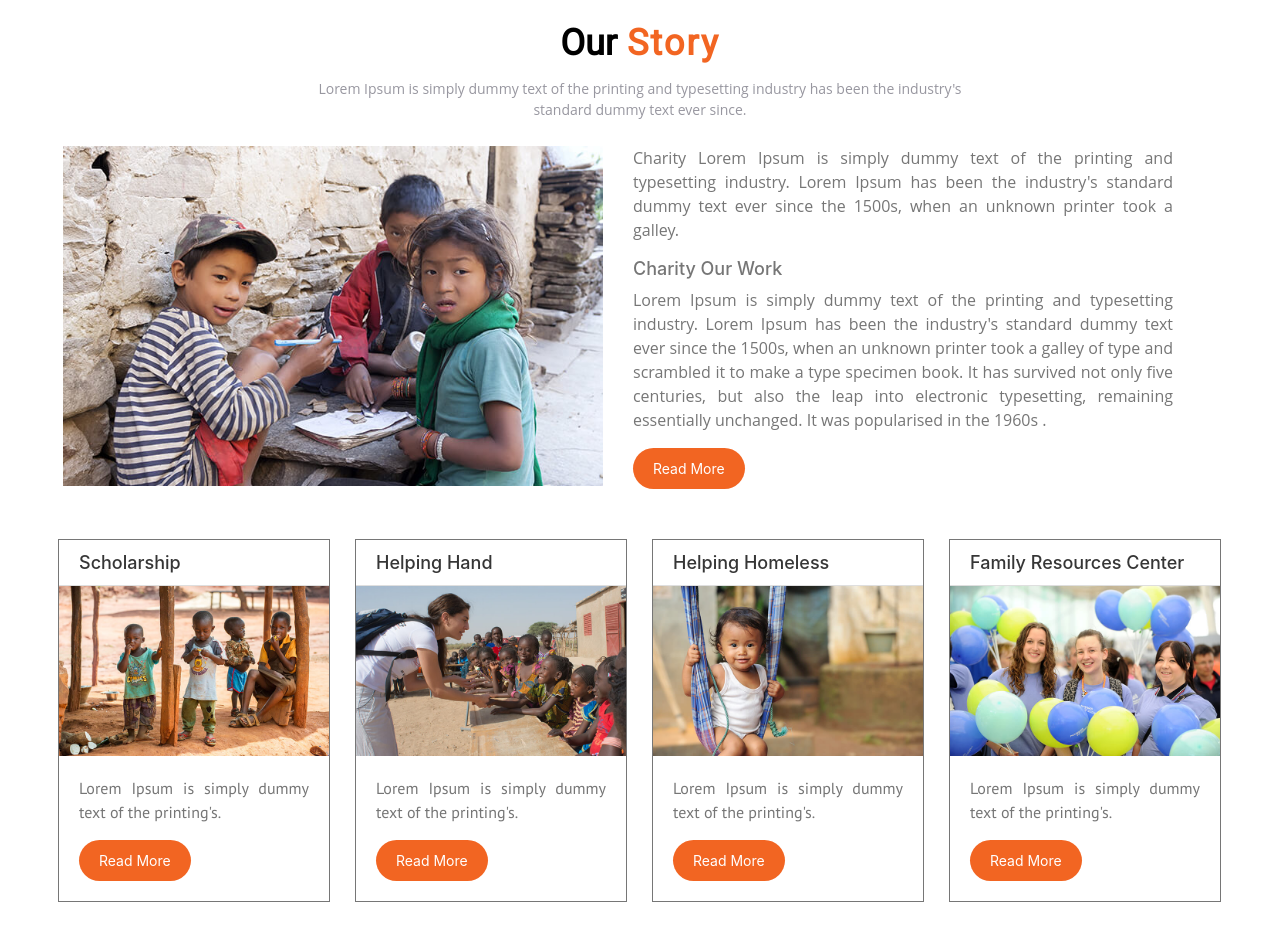
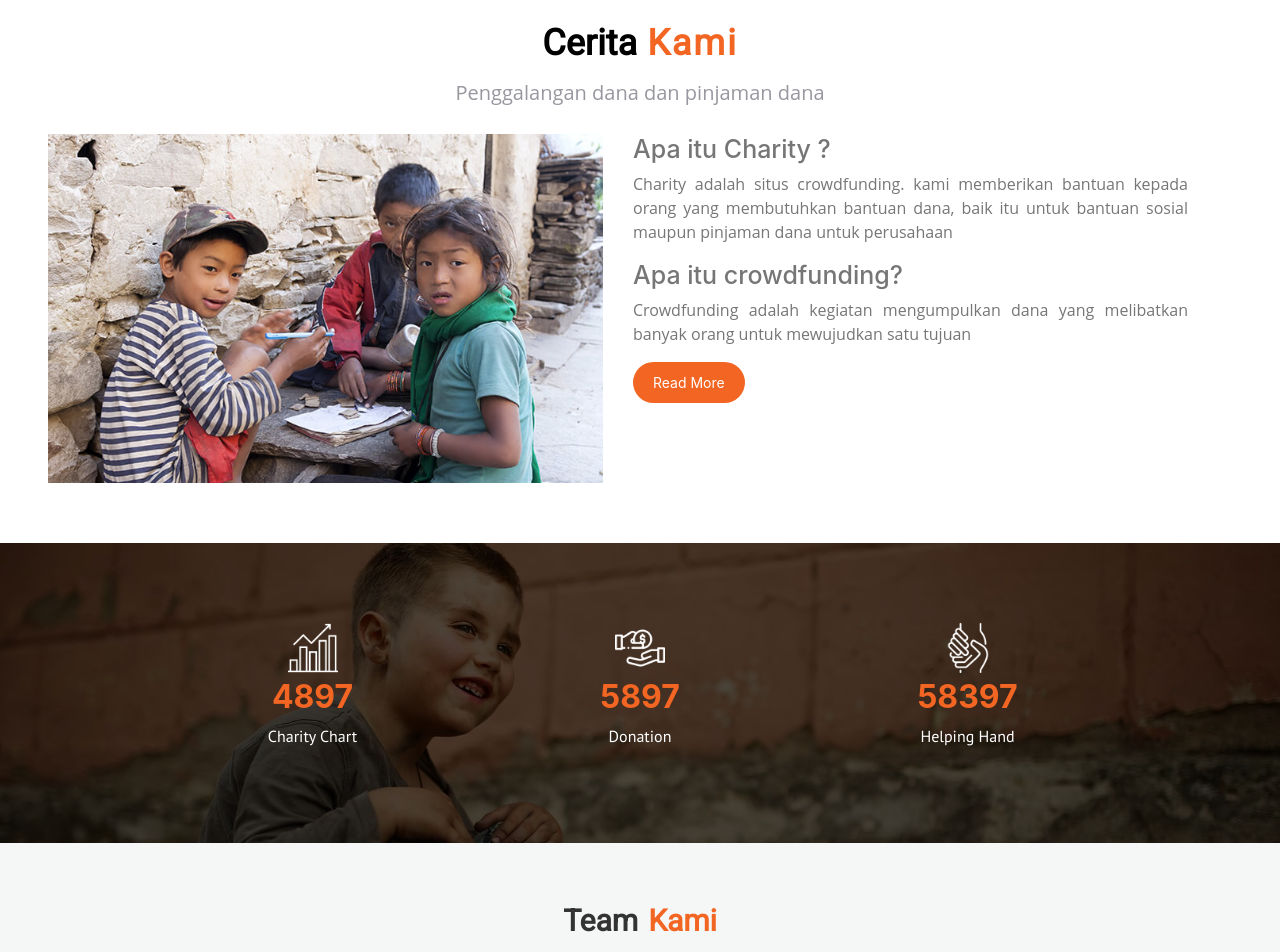
Before and after one commit to ZoOwen/CharityFronEnd, a React (Create React App) app: page /about in a window 1280 px wide. Shown: the part 620-1572 px from the top of the page. Built offline with nearby package versions, Linux system fonts and the light colour scheme.

Commit message:
data dana

```diff
--- a/src/components/About/FirstCard.js
+++ /dev/null
@@ -1,67 +0,0 @@
-import React from "react";
-import { Card } from "react-bootstrap";
-import cardImg1 from "../../assets/img/below-content.jpg";
-import cardImg2 from "../../assets/img/below-content2.jpg";
-import cardImg3 from "../../assets/img/below-content3.jpg";
-import cardImg4 from "../../assets/img/below-content4.jpg";
-
-function FirstCard() {
-  return (
-    <div>
-      <div className="card-content">
-        <div className="row">
-          <Card style={{ width: "17rem" }}>
-            <Card.Header>
-              <Card.Title>Scholarship</Card.Title>
-            </Card.Header>
-            <Card.Img variant="top" src={cardImg1} />
-            <Card.Body>
-              <Card.Text>
-                Lorem Ipsum is simply dummy text of the printing's.
-              </Card.Text>
-              <button className="readmore">Read More</button>
-            </Card.Body>
-          </Card>
-          <Card style={{ width: "17rem" }}>
-            <Card.Header>
-              <Card.Title>Helping Hand</Card.Title>
-            </Card.Header>
-            <Card.Img variant="top" src={cardImg2} />
-            <Card.Body>
-              <Card.Text>
-                Lorem Ipsum is simply dummy text of the printing's.
-              </Card.Text>
-              <button className="readmore">Read More</button>
-            </Card.Body>
-          </Card>
-          <Card style={{ width: "17rem" }}>
-            <Card.Header>
-              <Card.Title>Helping Homeless</Card.Title>
-            </Card.Header>
-            <Card.Img variant="top" src={cardImg3} />
-            <Card.Body>
-              <Card.Text>
-                Lorem Ipsum is simply dummy text of the printing's.
-              </Card.Text>
-              <button className="readmore">Read More</button>
-            </Card.Body>
-          </Card>
-          <Card style={{ width: "17rem" }}>
-            <Card.Header>
-              <Card.Title>Family Resources Center</Card.Title>
-            </Card.Header>
-            <Card.Img variant="top" src={cardImg4} />
-            <Card.Body>
-              <Card.Text>
-                Lorem Ipsum is simply dummy text of the printing's.
-              </Card.Text>
-              <button className="readmore">Read More</button>
-            </Card.Body>
-          </Card>
-        </div>
-      </div>
-    </div>
-  );
-}
-
-export default FirstCard;
--- a/src/components/About/ParallaxContent.js
+++ b/src/components/About/ParallaxContent.js
@@ -8,22 +8,14 @@ import imgLogo4 from "../../assets/logo/helping.png";
 function ParallaxContent() {
   return (
     <div>
-      <div className="parallax-content section-full">
+      <div className="parallax-content">
         <Parallax
           bgImage={require("../../assets/img/image-footer.jpg")}
           strength={250}
         >
-          <div style={{ height: "300px" }}>
+          <div className="parallax" style={{ height: "300px" }}>
             <div className="parallax-front-image">
-              <div className="row">
-                <div className="col col-md-3 col-sm-6 col-xs-12 col-parallax">
-                  <img className="small-icon" src={imgLogo1} alt="" />
-                  <h2>
-                    <strong>1897</strong>
-                  </h2>
-                  <p className="text-center pt-0">Home Resigning</p>
-                </div>
-
+              <div className="row justify-content-center">
                 <div className="col justify-content-center col-md-3 col-sm-6 col-xs-12 col-parallax">
                   <img className="small-icon" src={imgLogo2} alt="" />
                   <h2>
--- a/src/components/About/SecondCard.js
+++ b/src/components/About/SecondCard.js
@@ -8,7 +8,7 @@ import imgPerson4 from "../../assets/img/secondperson2.jpg";
 function SecondCard() {
   return (
     <div>
-      <div className="last-card-content">
+      <div className="last-card-content mt-5">
         <div className="row">
           <Card style={{ width: "15rem" }}>
             <Card.Img variant="top" src={imgPerson1} alt="" />
--- a/src/components/CardViewGlobal.js
+++ b/src/components/CardViewGlobal.js
@@ -23,11 +23,9 @@ function CardView(props) {
   };
 
   useEffect(() => {
-        Axios.get(`https://gobekenapi.herokuapp.com/histories`).then(
-            (response) => {
+    Axios.get(`https://gobekenapi.herokuapp.com/histories`).then((response) => {
       setHistori(response.data);
-            }
-        );
+    });
   }, []);
 
   return (
@@ -35,7 +33,10 @@ function CardView(props) {
       <div className="row">
         {histori.map((item, index) => (
           <div className="col-md-4 col-sm-12">
-                        <div className="card  rounded-lg border-0 cardhistory">
+            <div
+              className="card  rounded-lg border-0 cardhistory"
+              key={item.Id}
+            >
               <img
                 src="https://cdn.thelifeyoucansave.org/uploads/2019/11/Screen-Shot-2015-07-13-at-1.53.34-PM.png"
                 className="card-img-top"
@@ -44,17 +45,11 @@ function CardView(props) {
 
               <div className="card-body">
                 <div className="card-title">
-                                    <h4 className="text-dark my-0">
-                                        {item.JudulEvent}
-                                    </h4>
-                                    <p className="text-muted my-0 date">
-                                        Berakhir {item.Expire}
-                                    </p>
+                  <h4 className="text-dark my-0">{item.JudulEvent}</h4>
+                  <p className="text-muted my-0 date">Berakhir {item.Expire}</p>
                   {/* <hr className="mt-0" /> */}
                 </div>
-                                <p className="text-dark">
-                                    {item.DeskripsiEvent}
-                                </p>
+                <p className="text-dark">{item.DeskripsiEvent}</p>
                 <ProgressBar
                   style={{ height: "5px" }}
                   variant="danger"
@@ -62,9 +57,7 @@ function CardView(props) {
                 />
                 <p className="text-dark my-0">Total donasi</p>
                 <div className="eventp">
-                                    <p className="text-dark">
-                                        Rp.{item.TotalDonasi}
-                                    </p>
+                  <p className="text-dark">Rp.{item.TotalDonasi}</p>
                   <p className="text-dark">3 Donatur</p>
                 </div>
               </div>
--- a/src/css/About.css
+++ b/src/css/About.css
@@ -72,10 +72,10 @@ li {
   letter-spacing: 2px;
 }
 
-.OurStory > p {
+.OurStory > p.about-description {
   width: 700px;
   font-family: "Open Sans", sans-serif;
-  font-size: 14px;
+  font-size: 20px;
   padding-top: 5px;
   color: #9897a0;
   text-align: center;
@@ -104,23 +104,9 @@ p.paragraph-right:nth-child(1) {
   color: #767676;
 }
 
-h3 {
-  font-size: 18px;
+h3.charity-title {
+  font-size: 25px;
   color: #767676;
-}
-
-.card-content {
-  margin-top: 30px;
-}
-
-.card-content > .row {
-  margin-right: -60px;
-}
-
-@media (max-width: 768px) {
-  .card-content > .row {
-    margin-right: -15px;
-  }
 }
 
 button.readmore {
@@ -145,16 +131,6 @@ div.card-header {
   background-color: white;
 }
 
-div.card {
-  margin-top: 20px;
-  border-radius: 0;
-  border-width: 1px;
-  margin-left: 10px;
-  margin-right: 15px;
-  border-color: #767676;
-  border-style: solid;
-}
-
 img.card-img-top {
   border-radius: 0;
 }
@@ -173,8 +149,8 @@ p.card-text {
   color: #767676;
 }
 
-.react-parallax-content > div {
-  padding: 80px 0px;
+.react-parallax-content > div.parallax{
+    padding: 80px 0px;
 }
 
 .parallax-content {
--- a/src/pages/about.js
+++ b/src/pages/about.js
@@ -4,7 +4,6 @@ import "../css/About.css";
 import "bootstrap/dist/css/bootstrap.min.css";
 
 import Footer from "../components/Footer";
-import FirstCard from "../components/About/FirstCard";
 import SecondCard from "../components/About/SecondCard";
 import ParallaxContent from "../components/About/ParallaxContent";
 import contentImage from "../assets/img/content-img.jpg";
@@ -15,68 +14,55 @@ const About = () => {
       <div className="first-banner">
         <div className="container">
           <div className="content-banner">
-            <h1>About us</h1>
+            <h1>Tentang Kami</h1>
             <ul className="list-inline">
               <li>
                 <Link to="/">Home</Link>
               </li>
               <li>/</li>
-              <li>About us</li>
+              <li>Tentang Kami</li>
             </ul>
           </div>
         </div>
       </div>
       <div className="OurStory">
         <h2>
-          Our
-          <span>Story</span>
+          Cerita
+          <span>Kami</span>
         </h2>
-        <p>
-          Lorem Ipsum is simply dummy text of the printing and typesetting
-          industry has been the industry's standard dummy text ever since.
-        </p>
+        <p className="about-description">Penggalangan dana dan pinjaman dana</p>
       </div>
       <div className="middle-content">
-        <div className="container ml-5 mr-5">
+        <div className="container ml-5 mr-5 p-0">
           <div className="row">
             <div className="col-md-6 col-sm-6 col-xs-12 m-b30">
               <img className="content-img" alt="" src={contentImage} />
             </div>
             <div className="col-md-6 col-sm-6 col-xs-12 m-b30">
               <div className="right-content">
+                <h3 className="charity-title">Apa itu Charity ?</h3>
                 <p className="paragraph-right">
-                  Charity Lorem Ipsum is simply dummy text of the printing and
-                  typesetting industry. Lorem Ipsum has been the industry's
-                  standard dummy text ever since the 1500s, when an unknown
-                  printer took a galley.
+                  Charity adalah situs crowdfunding. kami memberikan bantuan
+                  kepada orang yang membutuhkan bantuan dana, baik itu untuk
+                  bantuan sosial maupun pinjaman dana untuk perusahaan
                 </p>
-                <h3>Charity Our Work</h3>
+                <h3 className="charity-title">Apa itu crowdfunding?</h3>
                 <p className="paragraph-right">
-                  Lorem Ipsum is simply dummy text of the printing and
-                  typesetting industry. Lorem Ipsum has been the industry's
-                  standard dummy text ever since the 1500s, when an unknown
-                  printer took a galley of type and scrambled it to make a type
-                  specimen book. It has survived not only five centuries, but
-                  also the leap into electronic typesetting, remaining
-                  essentially unchanged. It was popularised in the 1960s .
+                  Crowdfunding adalah kegiatan mengumpulkan dana yang melibatkan
+                  banyak orang untuk mewujudkan satu tujuan
                 </p>
                 <button className="readmore">Read More</button>
               </div>
             </div>
           </div>
-          <FirstCard />
         </div>
       </div>
       <ParallaxContent />
       <div className="last-content">
         <h2>
-          Meet Your
-          <span>Team</span>
+          Team
+          <span>Kami</span>
         </h2>
-        <p>
-          Lorem Ipsum is simply dummy text of the printing and typesetting
-          industry has been the industry's standard dummy text ever since.
-        </p>
         <SecondCard />
       </div>
 
```
Lines whose indentation alone changed are shown as unchanged.
